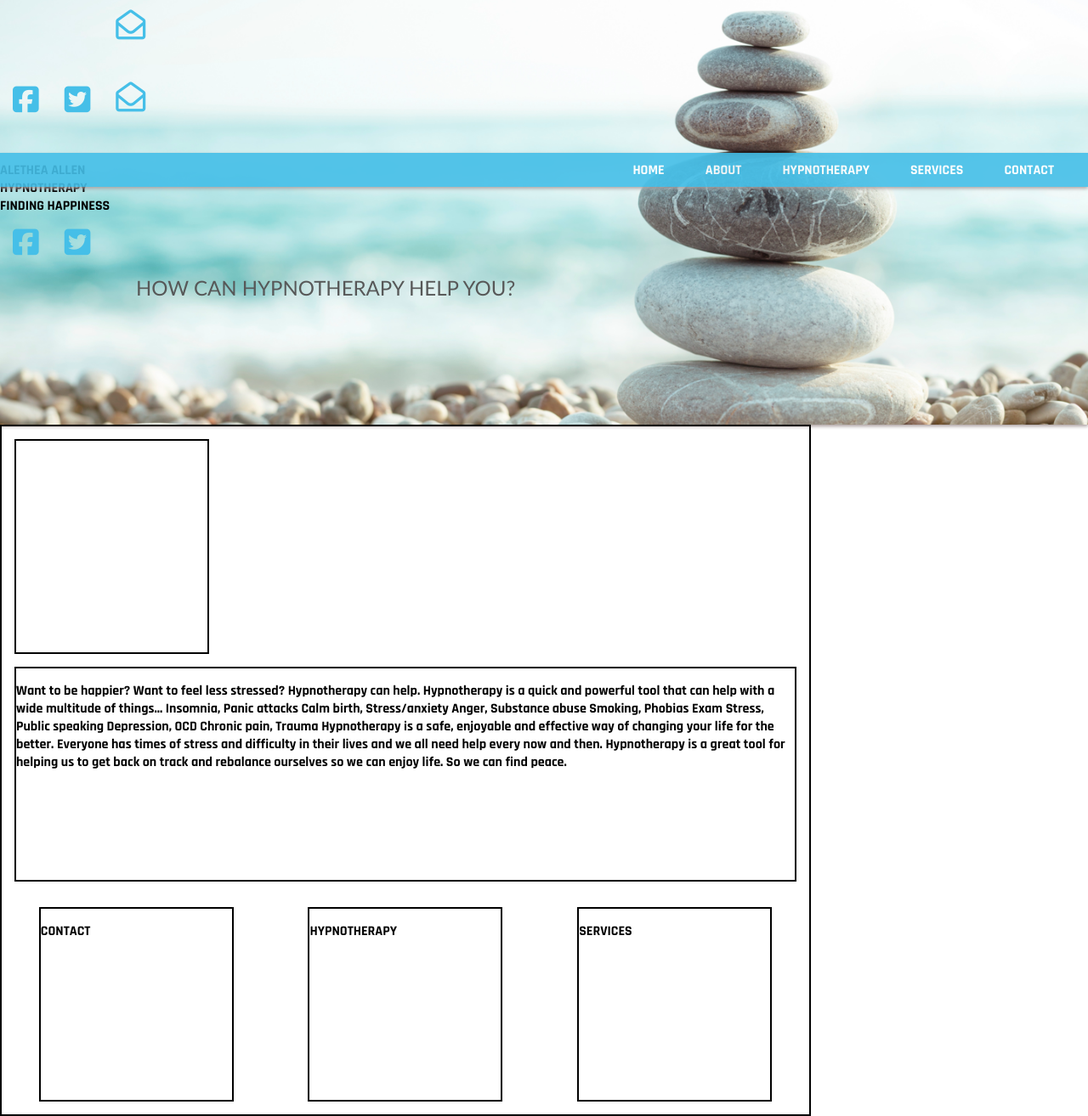
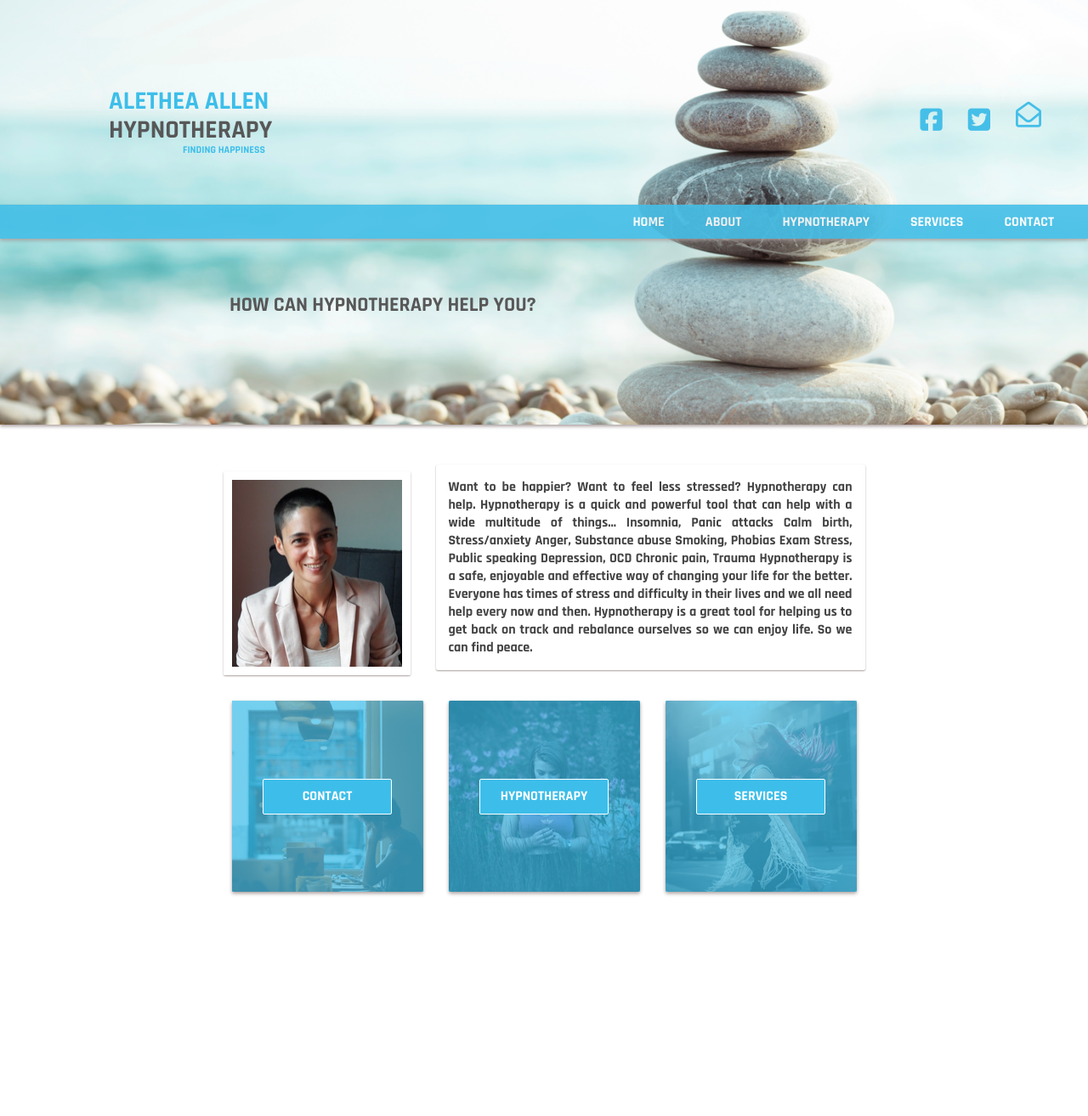
Before and after one commit to leeallen737/hypnotherapywebsite, a React (Create React App) app in the folder aletheaallen/: page / in a window 1280 px wide. Shown: the whole page at 85% size. After the commit the page ends 1065 px from the top, so only its background shows below. Built offline with nearby package versions, Linux system fonts and the light colour scheme.

Commit message:
redone alot of header and main page on desktop

```diff
--- a/aletheaallen/public/index.html
+++ b/aletheaallen/public/index.html
@@ -12,7 +12,7 @@
 
     <link rel="manifest" href="%PUBLIC_URL%/manifest.json" />
 
-    <title>React App</title>
+    <title>Hypnotherapy Bristol</title>
   </head>
   <body>
     <noscript>You need to enable JavaScript to run this app.</noscript>
--- a/aletheaallen/src/components/Home/Home.css
+++ b/aletheaallen/src/components/Home/Home.css
@@ -1,6 +1,13 @@
 @media only screen and (max-width: 600px) {
   .main-area {
     top: 0;
+  }
+
+  body {
+    font-family: 'Rajdhani', sans-serif;
+    /* font-weight: bold; */
+    top: 0;
+    left: 0;
   }
 
 .outer_frame_heading {
@@ -16,7 +23,7 @@
     display: flex;
     justify-content: center;
     box-shadow: 0px 1px 2px #a99e9e;
-    margin-top: 20px;
+    margin-top: 50px;
   }
 
   .my-heading p {
@@ -136,13 +143,15 @@
   }
 }
 
-@media only screen and (min-width: 601px) {
+ @media only screen and (min-width: 601px) {
 
 .my-heading {
-  top: 300px;
-  position: fixed;
+  top: 320px;
+  position: absolute;
   left: 50%;
-  margin-left: -480px;
+  margin-left: -370px;
+  color: #585757;
+  font-weight: bold;
 }
 
 .my-heading-width {
@@ -150,58 +159,126 @@
 }
 
 section {
+  /* width: 900px; */
+  justify-items: center;
+  display: flex;
+
+}
+
+.outside_frame  {
   width: 100%;
+  /* border: 1px solid black; */
+  display: flex;
+  flex-direction: column;
+  align-items: center;
+  margin-top: 40px;
+}
+
+.top {
+  display: flex;
   justify-content: center;
+  align-items: center;
+  max-width: 950px;
+
+}
+
+.top1 {
+  /* align-items: center; */
+  background-image: url("../../images/aletheaallenpicture.png");
+  /* background-size: cover; */
+  background-repeat: no-repeat;
+  background-position: center;
+  margin: 15px;
+  width: 200px;
+  height: 220px;
+  box-shadow: 0px 1px 2px #a99e9e;
+  border: white solid 10px;
+  border-radius: 2px;
+}
+
+.top2 {
+  margin: 0px 15px 15px 15px;
+  /* display: block; */
+  /* min-width: 300px; */
+  width: 50%;
+  height: auto;
+
+  padding: 0px 15px;
+  display: flex;
+  align-items: center;
+  color: #434242;
+  box-shadow: 0px 1px 2px #a99e9e;
+
+  border-radius: 2px;
+}
+p {
+  text-align: justify;
+}
+.bottom {
   display: flex;
 }
 
-.outside_frame {
-  border: 2px solid black;
-  position: relative;
-  width: 950px;
+.bottom p {
+  color: white;
+  font-weight: bold;
 }
 
-.top1 {
-  align-content: center;
-  margin: 15px;
-  width: 225px;
-  height: 249px;
-  border: 2px solid black;
+.box_label {
+  background-color: #3DBEEA;
+  width: 150px;
+  height: 40px;
+  display: flex;
+  justify-content: center;
+  align-items: center;
+  border-radius: 2px;
+  border: 1px solid white;
+  z-index: 100;
 }
 
-.top2 {
-  margin: 15px;
-  display: block;
-  min-width: 300px;;
-  height: 249px;
-  border: 2px solid black;
-  flex-grow: 1
-}
+.overlay {
+  background-color: rgba( 61, 190, 234, .7);
 
-.bottom {
+  /* margin: 15px; */
+  width: 225px;
+  height: 225px;
   display: flex;
-  justify-content: space-around;
+  justify-content: center;
+  align-items: center;
 }
 
 .bottom_left {
   margin: 15px;
   width: 225px;
   height: 225px;
-  border: 2px solid black;
+  background-image: url("../../images/contact.png");
+  box-shadow: 0px 2px 4px #a99e9e;
+  display: flex;
+  justify-content: center;
+  align-items: center;
 }
 
 .bottom_centre {
   margin: 15px;
   width: 225px;
   height: 225px;
-  border: 2px solid black;
+  border-radius: 2px;
+  background-image: url("../../images/hypnotherapy.png");
+  box-shadow: 0px 2px 4px #a99e9e;
+  display: flex;
+  justify-content: center;
+  align-items: center;
 }
 
 .bottom_right {
   margin: 15px;
   width: 225px;
   height: 225px;
-  border: 2px solid black;
+  border-radius: 2px;
+  background-image: url("../../images/services.png");
+  box-shadow: 0px 2px 4px #a99e9e;
+  display: flex;
+  justify-content: center;
+  align-items: center;
 }
 }
 
--- a/aletheaallen/src/components/Home/Home.js
+++ b/aletheaallen/src/components/Home/Home.js
@@ -1,5 +1,6 @@
 import React from "react";
 import "./Home.css";
+import { Link, } from 'react-router-dom';
 
 const Home = () => {
   return (
@@ -31,6 +32,7 @@ const Home = () => {
           </div>
         </div>
         <div className="bottom">
+        <Link to="/contactform" href="/contactform">
           <div className="bottom_left">
             <div className="overlay">
             <div className="box_label">
@@ -38,6 +40,8 @@ const Home = () => {
             </div>
             </div>
           </div>
+          </Link>
+          <Link to="/hypnotherapy" href="/hypnotherapy">
           <div className="bottom_centre">
           <div className="overlay">
             <div className="box_label">
@@ -45,6 +49,8 @@ const Home = () => {
             </div>
             </div>
           </div>
+          </Link>
+          <Link to="/services" href="/services">
           <div className="bottom_right">
           <div className="overlay">
             <div className="box_label">
@@ -52,6 +58,7 @@ const Home = () => {
             </div>
             </div>
           </div>
+          </Link>
         </div>
       </div>
     </main>
--- a/aletheaallen/src/components/NavBar/NavBar.css
+++ b/aletheaallen/src/components/NavBar/NavBar.css
@@ -1,8 +1,9 @@
 body {
-  font-family: 'Rajdhani', sans-serif;
+  font-family: "Rajdhani", sans-serif;
   /* font-weight: bold; */
   top: 0;
   left: 0;
+
 }
 
 @media only screen and (max-width: 600px) {
@@ -59,33 +60,31 @@ body {
     margin: 40px 0px 20px 15px;
   }
 
-  .logo_name  {
+  .logo_name {
     font-size: 30px;
     font-weight: bold;
-    color: #3DBEEA;
+    color: #3dbeea;
     margin: 50px 0px -4px 0px;
     padding: 0px;
   }
 
-  .logo_job_title  {
+  .logo_job_title {
     font-size: 30px;
     font-weight: bold;
     color: #585757;
   }
 
-  .logo_slogan  {
+  .logo_slogan {
     font-size: 12px;
     font-weight: bold;
-    color: #3DBEEA;
+    color: #3dbeea;
     margin: -3px;
     padding: 0px;
   }
 
-
   /* .social_media_mobile a {
     margin: 3px;
   } */
-
 
   .toggle_button {
     position: absolute;
@@ -95,17 +94,158 @@ body {
 }
 
 @media only screen and (min-width: 601px) {
+  .header {
+    width: auto;
+    background-image: url("../../images/rocks-img.png");
+    background-size: cover;
+    box-shadow: 0px 2px 4px #a99e9e;
+    /* width: 100%; */
+    height: 500px;
+  }
 
-.header {
+  .navbar {
+    position: relative;
+    display: flex;
+    height: 40px;
+    top: 30px;
+    background-color: rgba(69, 191, 232, 90);
+    justify-content: space-between;
+    opacity: 0.9;
+    box-shadow: 0px 2px 4px #a99e9e;
+  align-items: center;
+  padding: 0 1rem;
+  }
+
+  .social_and_logo {
+    display: none;
+  }
+
+  .desktop_logo_social_icons {
+    display: flex;
+    justify-content: space-between;
+    align-items: center;
+    padding: 50px 50px 30px 10%;
+  }
+
+  a:link {
+    text-decoration: none;
+  }
+
+  .logo_name {
+    font-size: 30px;
+    font-weight: bold;
+    color: #3dbeea;
+    margin: 50px 0px -4px 0px;
+    padding: 0px;
+  }
+
+  .logo_job_title {
+    font-size: 30px;
+    font-weight: bold;
+    color: #585757;
+  }
+
+  .logo_slogan {
+    font-size: 12px;
+    font-weight: bold;
+    color: #3dbeea;
+    margin: -3px;
+    padding-left: 90px;
+  }
+
+  .social_media {
+    padding: 50px 50px 0px 0px;
+  }
+
+  .fa-facebook-square {
+    font-size: 30px;
+    color: #45bfe8;
+    margin: 15px;
+  }
+
+  .fa-facebook-square:hover {
+    font-size: 30px;
+    color: #585757;
+    margin: 15px;
+  }
+
+  .fa-twitter-square {
+    /* position: relative; */
+    font-size: 30px;
+    color: #45bfe8;
+    margin: 15px;
+  }
+
+  .fa-twitter-square:hover {
+    /* position: relative; */
+    font-size: 30px;
+    color: #585757;
+    margin: 15px;
+  }
+
+  .fa-envelope-open {
+    position: absolute;
+    top: 105px;
+    font-size: 30px;
+    color: #45bfe8;
+    margin: 15px;
+  }
+
+  .fa-envelope-open:hover {
+    /* position: absolute; */
+    top: 105px;
+    font-size: 30px;
+    color: #585757;
+    margin: 15px;
+  }
+
+  ul.toolbar_navigation_items {
+    list-style: none;
+    margin: 0;
+    padding: 0;
+    display: flex;
+  }
+
+  .toolbar_navigation_items li {
+    padding: 0 1.5rem;
+  }
+
+  .toolbar_navigation_items a {
+    color: white;
+    font-size: 16px;
+    text-decoration: none;
+    border-style: solid 1px white;
+  }
+
+  .toolbar_navigation_items a:active {
+    font-weight: bold;
+  }
+
+  .toolbar_navigation_items a:hover {
+    color: #585757;
+  }
+
+
+}
+
+/* .my-heading {
+  top: 250px;
+  left: 100px;
+  width: 450px;
+  font-family: Calibri, "Gill Sans", "Gill Sans MT", "Trebuchet MS",
+    sans-serif;
+  color: #575858;
+} */
+
+/* .header {
   background-image: url("../../images/rocks-img.png");
   background-repeat: no-repeat;
   background-size: cover;
   width: 100%;
-  max-width: 100%;
-  height: 500px;
-  top: 0;
-  left: 0;
-  box-shadow: 0px 2px 4px #a99e9e;
+  min-width: 100%;
+  height: 500px;  */
+
+/* box-shadow: 0px 2px 4px #a99e9e;
 }
 
 
@@ -123,16 +263,37 @@ body {
   box-shadow: 0px 2px 4px #a99e9e;
 }
 
-.my-heading {
-  top: 250px;
-  left: 100px;
-  width: 450px;
-  font-family: Calibri, "Gill Sans", "Gill Sans MT", "Trebuchet MS",
-    sans-serif;
-  color: #575858;
+.desktop
+
+.social_and_logo {
+  display: none;
 }
 
-.logo_social_icons {
+
+
+.logo_name  {
+  font-size: 30px;
+  font-weight: bold;
+  color: #3DBEEA;
+  margin: 50px 0px -4px 0px;
+  padding: 0px;
+}
+
+.logo_job_title  {
+  font-size: 30px;
+  font-weight: bold;
+  color: #585757;
+}
+
+.logo_slogan  {
+  font-size: 12px;
+  font-weight: bold;
+  color: #3DBEEA;
+  margin: -3px;
+  padding: 0px;
+}
+
+.desktop_logo_social {
   display: flex;
   justify-content: space-between;
 }
@@ -220,7 +381,7 @@ ul.toolbar_navigation_items {
 .toolbar_navigation_items a:hover {
   color: #585757;
 }
-}
+} */
 
 /* below this line was css that wasnt working but some was being :-moz-user-disabled */
 
--- a/aletheaallen/src/components/NavBar/NavBar.js
+++ b/aletheaallen/src/components/NavBar/NavBar.js
@@ -5,12 +5,14 @@ import { Link, } from 'react-router-dom';
 
 const NavBar = props => (
   <header className="header">
-    <span className="logo_social_icons">
-    {/* <div className="logo">
-      <a href="">/home</a>
-    </div> */}
+    <div className="desktop_logo_social_icons">
+    <div className="logo">
+      <a href="/"><div className="logo_name">ALETHEA ALLEN</div>
+      <div className="logo_job_title">HYPNOTHERAPY</div>
+      <div className="logo_slogan">FINDING HAPPINESS</div></a>
+    </div>
     <div className="social_media"><a href="/"><i class="fab fa-facebook-square"></i></a><a href="/"><i class="fab fa-twitter-square"></i></a><a href="mailto:alethea@aletheaallen.co.uk"><i class="far fa-envelope-open"></i></a></div>
-    </span>
+    </div>
     <nav className="navbar">
       <div>
         <DrawToggleButton click={props.drawerClickHandler} />
--- a/aletheaallen/src/components/SideDrawer/SideDrawer.js
+++ b/aletheaallen/src/components/SideDrawer/SideDrawer.js
@@ -11,7 +11,7 @@ const sideDrawer = props => {
   <nav className={drawerClasses}>
     <ul>
       <li>
-      <Link to="/home" href="/">HOME</Link>
+      <Link to="/" href="/">HOME</Link>
       </li>
       <li>
       <Link to="/about" href="/About">ABOUT</Link>
```
Also changed, not shown: 1 other file (tests, documents, lock files or other folders).
